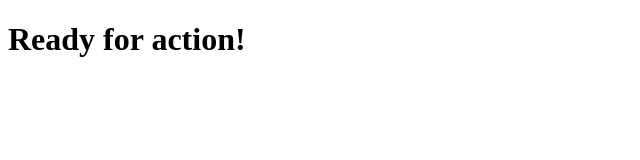
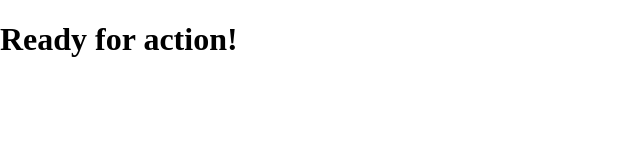
Before and after one commit to TTWNO-zz/nat, a plain HTML site: page index.html in a window 1280 px wide. Shown: the whole page, without its empty margins (0-640 px from the left). Drawn offline with Linux system fonts and the light colour scheme.

Commit message:
Add <link> to default-style.css

```diff
--- a/index.html
+++ b/index.html
@@ -1,6 +1,7 @@
 <!DOCTYPE html>
 <html>
   <head>
+    <link rel="stylesheet" href="default-style.css" />
     <script src="phaser.min.js"></script>
     <script type="text/javascript" src="main.js"></script>
   </head>
```
